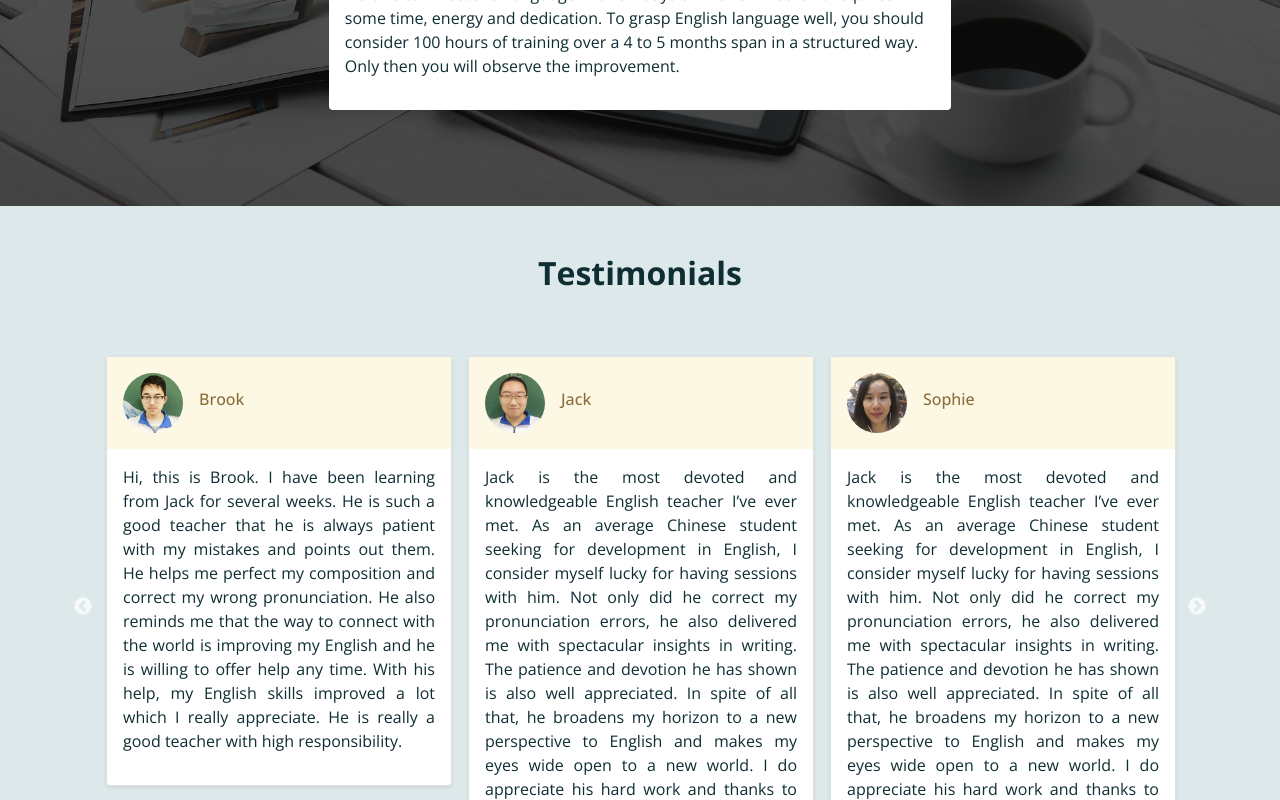
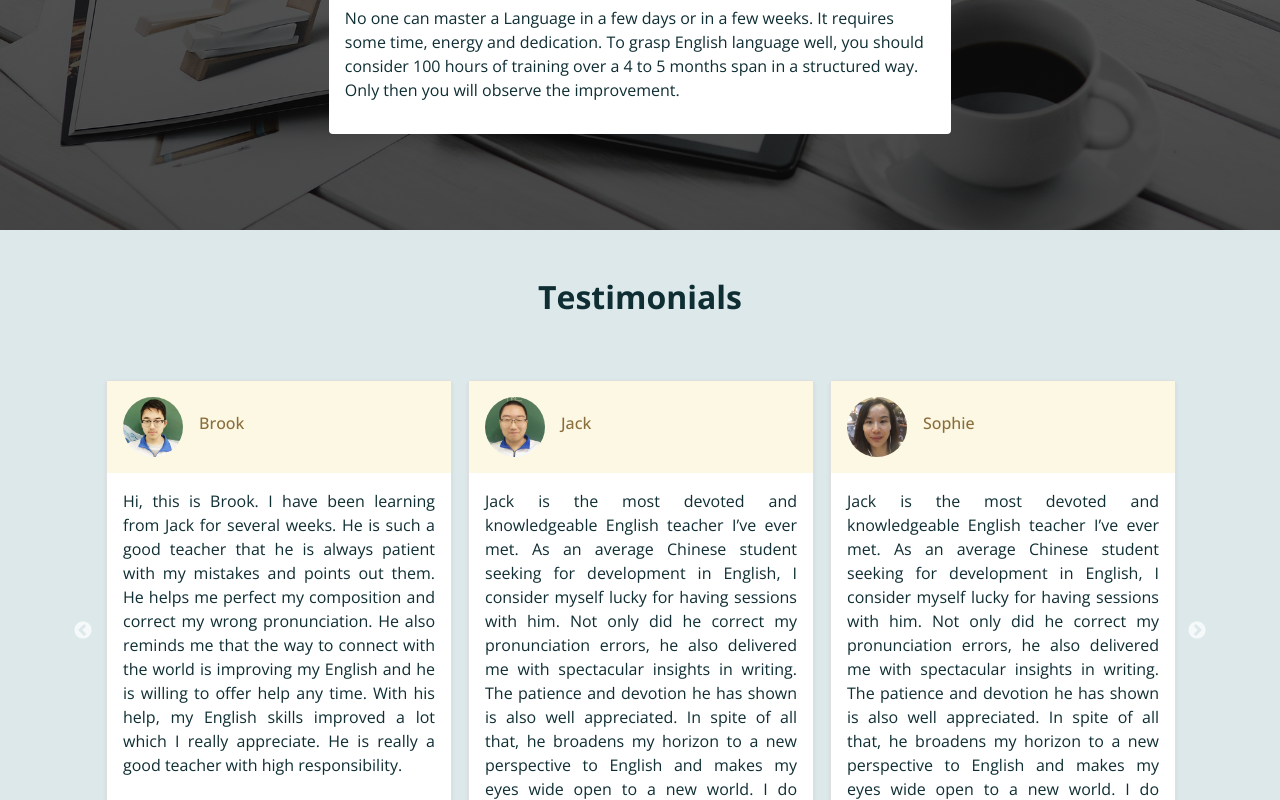
Before and after one commit to Foyezs-Work/teacher-jack-online, a React (Create React App) app: page /index in a window 1280 px wide. Shown: the part 2296-3096 px from the top of the page. Built offline with nearby package versions, Linux system fonts and the light colour scheme.

Commit message:
custome scroll bar add

```diff
--- a/src/assets/css/style.css
+++ b/src/assets/css/style.css
@@ -77,6 +77,34 @@ ul li {
   text-align: center;
   font-weight: 700;
 }
+
+
+
+/***********************************
+         Custom Scrollbar CSS
+************************************/
+
+::-webkit-scrollbar {
+  width: 5px;
+  cursor: pointer;
+}
+
+/* Track */
+::-webkit-scrollbar-track {
+  box-shadow: inset 0 0 5px var(--color-dark);
+}
+
+/* Handle */
+::-webkit-scrollbar-thumb {
+  background: var(--color-moscow-midnight);
+}
+
+/* Handle on hover */
+::-webkit-scrollbar-thumb:hover {
+  background: var(--color-moscow-midnight);
+}
+
+
 /*=========================== Normailize CSS ==============================*/
 
 /*======================== Nav Section Start ==============================*/
--- a/src/pages/MainPage.jsx
+++ b/src/pages/MainPage.jsx
@@ -11,7 +11,7 @@ const MainPage = () => {
         <MainLayout>
             <HomeBanner />
             <AboutTeacherJack />
-            <CourseProcessing />
+            <CourseProcessing /> <br />
             <Course />
             <Testimonials />
         </MainLayout>
```
